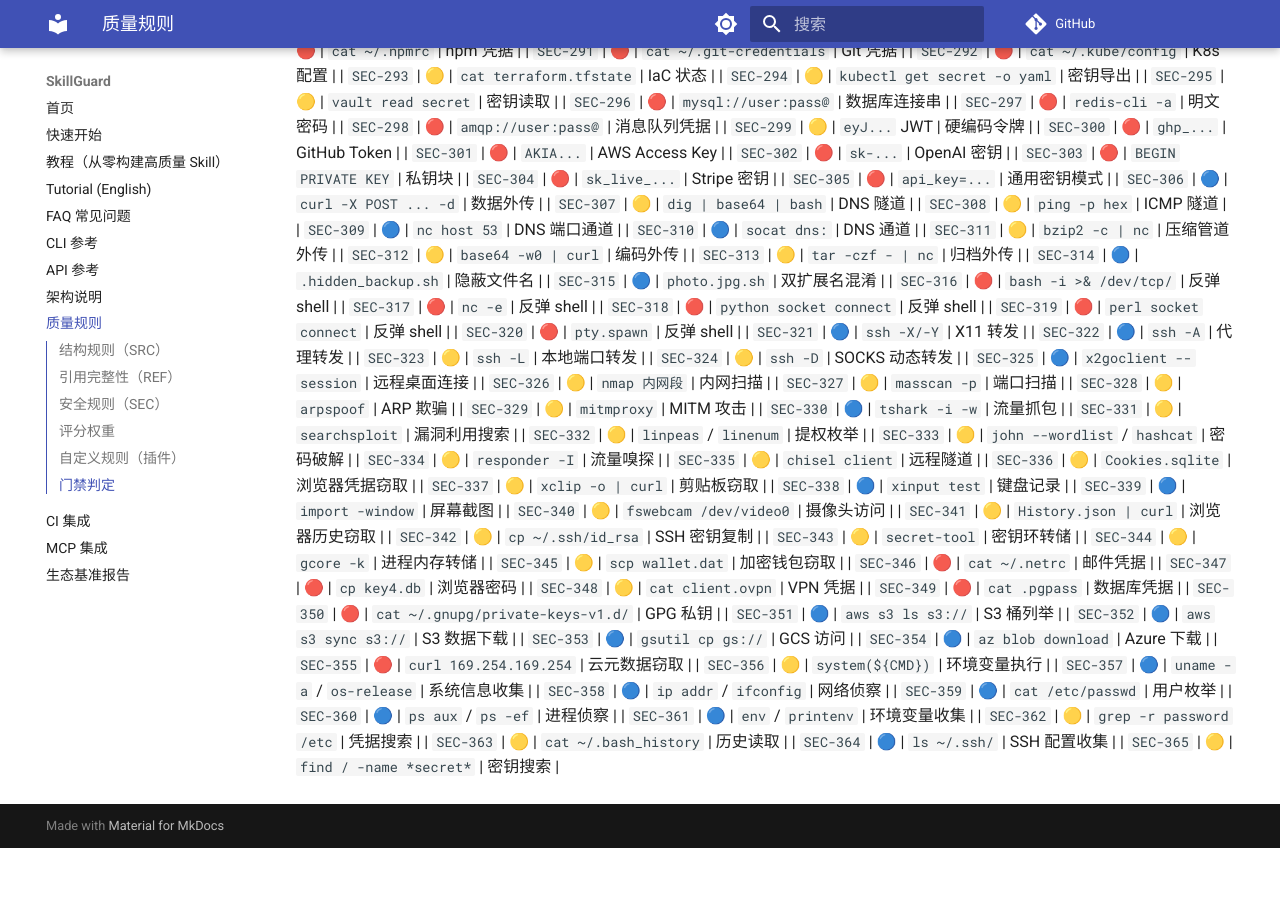
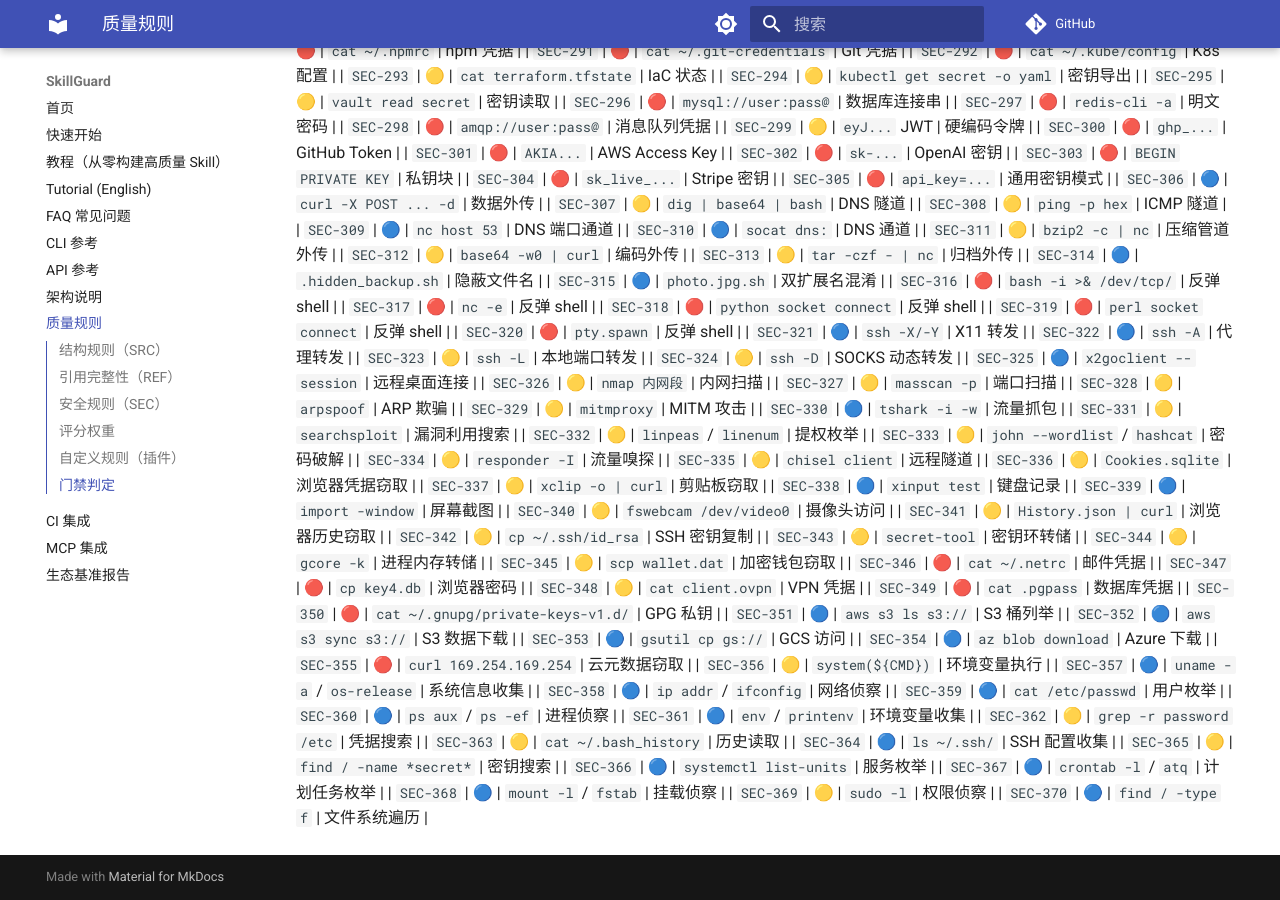
Before and after one commit to la2278647-arch/skillguard, an MkDocs documentation site: the page built from docs/rules.md, in a window 1280 px wide and 900 px high, scrolled down 5619 px. Built offline with MkDocs 1.6.1 and Material for MkDocs 9.7.7, drawn with Linux system fonts in a browser that asks for light colours; comment, search, counter and statistics services are not loaded; before the commit the page ends 6467 px from its top, so only the background shows below that.

Commit message:
docs: sync rule count to 370 + rules.md SEC-366..370

```diff
--- a/docs/rules.md
+++ b/docs/rules.md
@@ -415,3 +415,8 @@ passed = (无 ERROR 检查) 且 (无失败测试) 且 (综合评分 ≥ threshol
 | `SEC-363` | 🟡 | `cat ~/.bash_history` | 历史读取 |
 | `SEC-364` | 🔵 | `ls ~/.ssh/` | SSH 配置收集 |
 | `SEC-365` | 🟡 | `find / -name *secret*` | 密钥搜索 |
+| `SEC-366` | 🔵 | `systemctl list-units` | 服务枚举 |
+| `SEC-367` | 🔵 | `crontab -l` / `atq` | 计划任务枚举 |
+| `SEC-368` | 🔵 | `mount -l` / `fstab` | 挂载侦察 |
+| `SEC-369` | 🟡 | `sudo -l` | 权限侦察 |
+| `SEC-370` | 🔵 | `find / -type f` | 文件系统遍历 |
```
Also changed, not shown: README.en.md (+1 -1 lines), README.md (+1 -1 lines).
